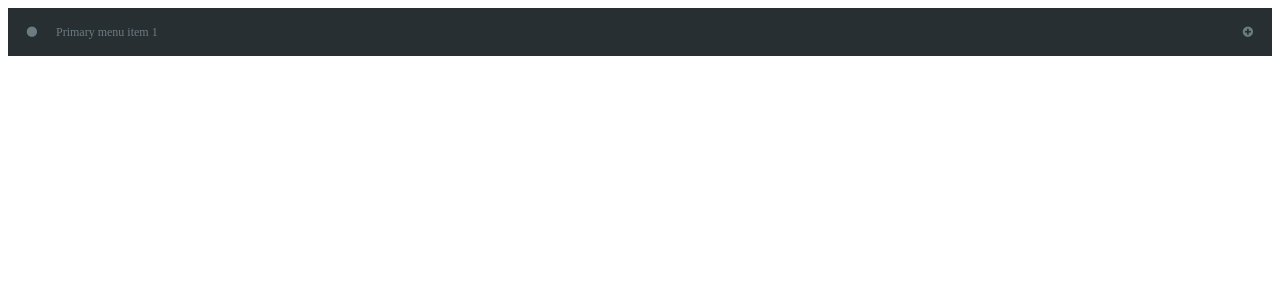
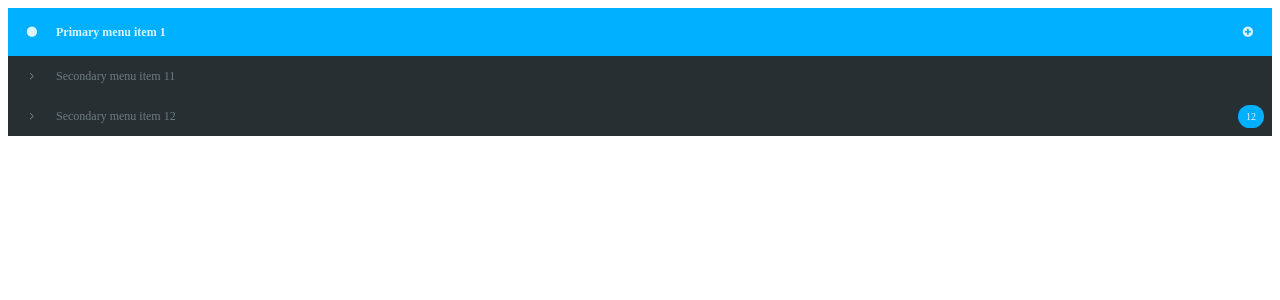
Before and after one commit to minhtrung2606-work/ng2-skeleton, an Angular app: page / in a window 1280 px wide. Shown: the top 300 px of the page. Built offline with nearby package versions, Linux system fonts and the light colour scheme.

Commit message:
Promote end icon in LeftNavMenuItem component tobe a statistic counter

```diff
--- a/src/app/components/left-nav/left-nav-menu-item/left-nav-menu-item.component.css
+++ b/src/app/components/left-nav/left-nav-menu-item/left-nav-menu-item.component.css
@@ -49,6 +49,18 @@
   opacity: 0;
   transition: min-height 250ms, height 250ms, opacity 250ms;
 }
+/*---End icon as Statistic*/
+.left-nav-menu-item-component .end-icon.statistic .count {
+  background-color: #00b0ff;
+  color: #dbf4ff;
+  padding: 6px 8px;
+  border-radius: 50px;
+}
+.left-nav-menu-item-component .end-icon.statistic {
+  align-items: flex-end;
+  flex-direction: column;
+  margin-right: 8px;
+}
 /*States*/
 /*--Collapsed*/
 .left-nav-menu-item-component.collapsed {
@@ -98,3 +110,6 @@
   opacity: 1;
   transition: min-height 250ms, height 250ms, opacity 250ms;
 }
+.left-nav-menu-item-component .secondary-item.active .end-icon.statistic .count {
+  box-shadow: 0 0 0 1px #d9e3e8;
+}
--- a/src/app/components/left-nav/left-nav-menu-item/left-nav-menu-item.component.html
+++ b/src/app/components/left-nav/left-nav-menu-item/left-nav-menu-item.component.html
@@ -1,4 +1,4 @@
-<div class="left-nav-menu-item-component">
+<div class="left-nav-menu-item-component active">
   <div class="primary-item">
     <span class="start-icon"><i class="fa fa-circle"></i></span>
     <span class="label">Primary menu item 1</span>
@@ -11,5 +11,6 @@
   <div class="secondary-item">
     <span class="start-icon"><i class="fa fa-angle-right"></i></span>
     <span class="label">Secondary menu item 12</span>
+    <span class="end-icon statistic"><small class="count">12</small></span>
   </div>
 </div>
--- a/src/app/components/left-nav/left-nav-menu-item/left-nav-menu-item.component.styl
+++ b/src/app/components/left-nav/left-nav-menu-item/left-nav-menu-item.component.styl
@@ -51,6 +51,18 @@
   opacity 0
   transition min-height 250ms, height 250ms, opacity 250ms
 
+/*---End icon as Statistic*/
+.left-nav-menu-item-component .end-icon.statistic .count
+  background-color #00b0ff
+  color #dbf4ff
+  padding 6px 8px
+  border-radius 50px
+
+.left-nav-menu-item-component .end-icon.statistic
+  align-items flex-end
+  flex-direction column
+  margin-right 8px
+
 /*States*/
 /*--Collapsed*/
 .left-nav-menu-item-component.collapsed
@@ -99,3 +111,6 @@
   min-height LEFT_NAV_MENU_ITEM_SECONDARY_HEIGHT
   opacity 1
   transition min-height 250ms, height 250ms, opacity 250ms
+
+.left-nav-menu-item-component .secondary-item.active .end-icon.statistic .count
+  box-shadow 0 0 0 1px LEFT_NAV_MENU_ITEM_SECONDARY_ACTIVE_TEXT_COLOR;
```
